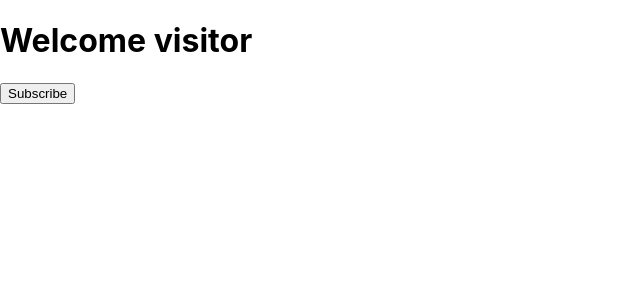
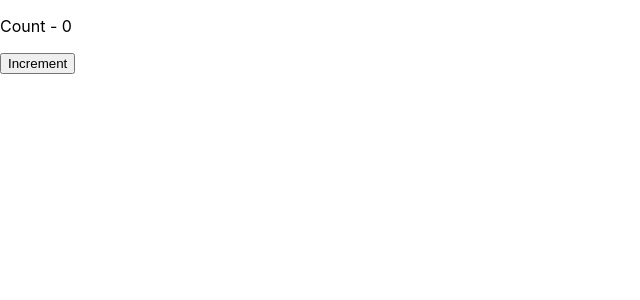
Before and after one commit to widisal125/learn-reactjs, a React (Create React App) app: page / in a window 1280 px wide. Shown: the top 300 px of the page, without its empty margins (0-640 px from the left). Built offline with nearby package versions, Linux system fonts and the light colour scheme.

Commit message:
increment function with state

```diff
--- a/src/App.js
+++ b/src/App.js
@@ -1,9 +1,13 @@
 import React from "react";
+import Counter from "./components/Counter";
 import Message from './components/Message';
 
 function App() {
   return (
-    <Message />
+    <>
+    {/* <Message /> */}
+    <Counter />
+    </>
   );
 }
 
--- /dev/null
+++ b/src/components/Counter.js
@@ -0,0 +1,35 @@
+import React, {Component} from 'react';
+
+class Counter extends Component {
+  constructor(props) {
+    super(props);
+    this.state = {
+      count: 0
+    }
+  }
+  increment() {
+    //this.setState({count: this.state.count + 1}, () => console.log(this.state.count));
+
+    this.setState((prevState, props) => ({
+      count: prevState.count + 1
+    }));
+    console.log(this.state.count)
+  }
+  incrementFive() {
+    this.increment();
+    this.increment();
+    this.increment();
+    this.increment();
+    this.increment();
+  }
+  render() {
+    return (
+      <>
+      <p>Count - {this.state.count}</p>
+      <button onClick={() => this.incrementFive()}>Increment</button>
+      </>
+    )
+  }
+}
+
+export default Counter;
```
